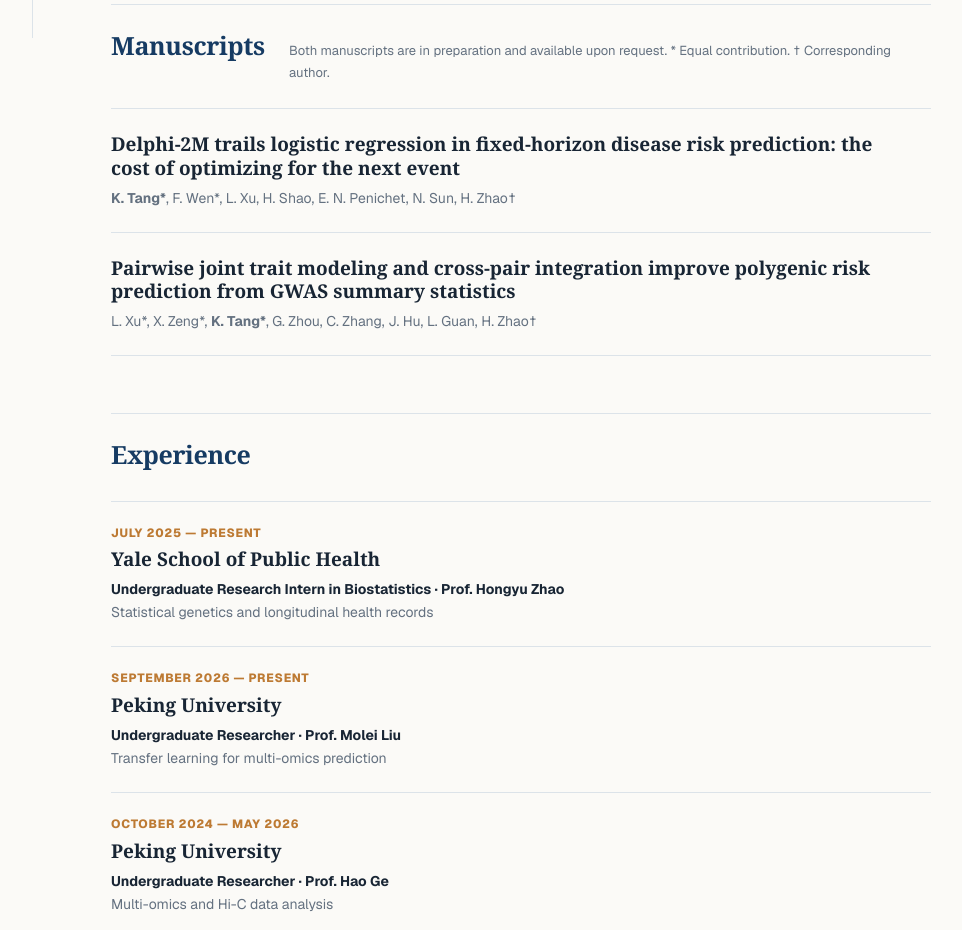
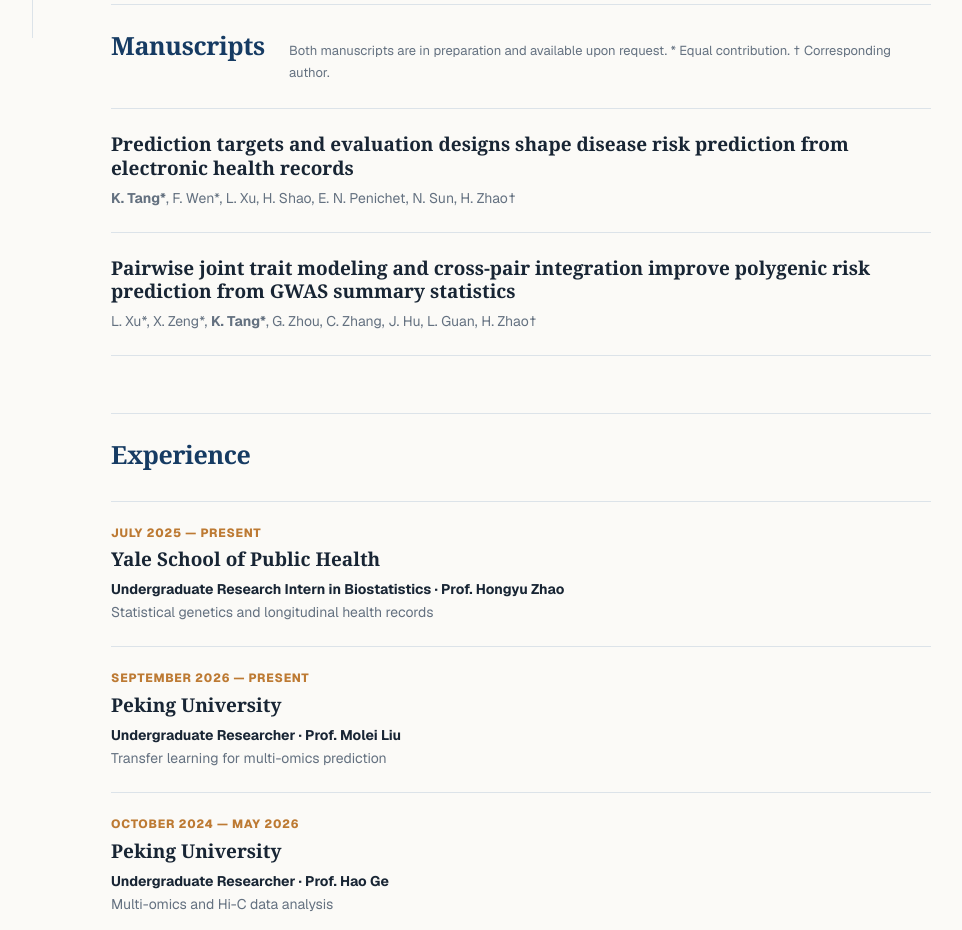
Before and after one commit to KaixuTang/KaixuTang.github.io, a Next.js app: page / in a window 1280 px wide. Shown: the part 900-1830 px from the top of the page, without its empty margins (313-1275 px from the left). Built offline with nearby package versions, Linux system fonts and the light colour scheme.

Commit message:
Update the title of the Delphi manuscript

```diff
--- a/app/page.tsx
+++ b/app/page.tsx
@@ -239,7 +239,7 @@ export default function Home() {
           <div className="profile-list">
             <article className="profile-item">
               <div>
-                <h3>Delphi-2M trails logistic regression in fixed-horizon disease risk prediction: the cost of optimizing for the next event</h3>
+                <h3>Prediction targets and evaluation designs shape disease risk prediction from electronic health records</h3>
                 <p><strong>K. Tang*</strong>, F. Wen*, L. Xu, H. Shao, E. N. Penichet, N. Sun, H. Zhao†</p>
               </div>
             </article>
```
